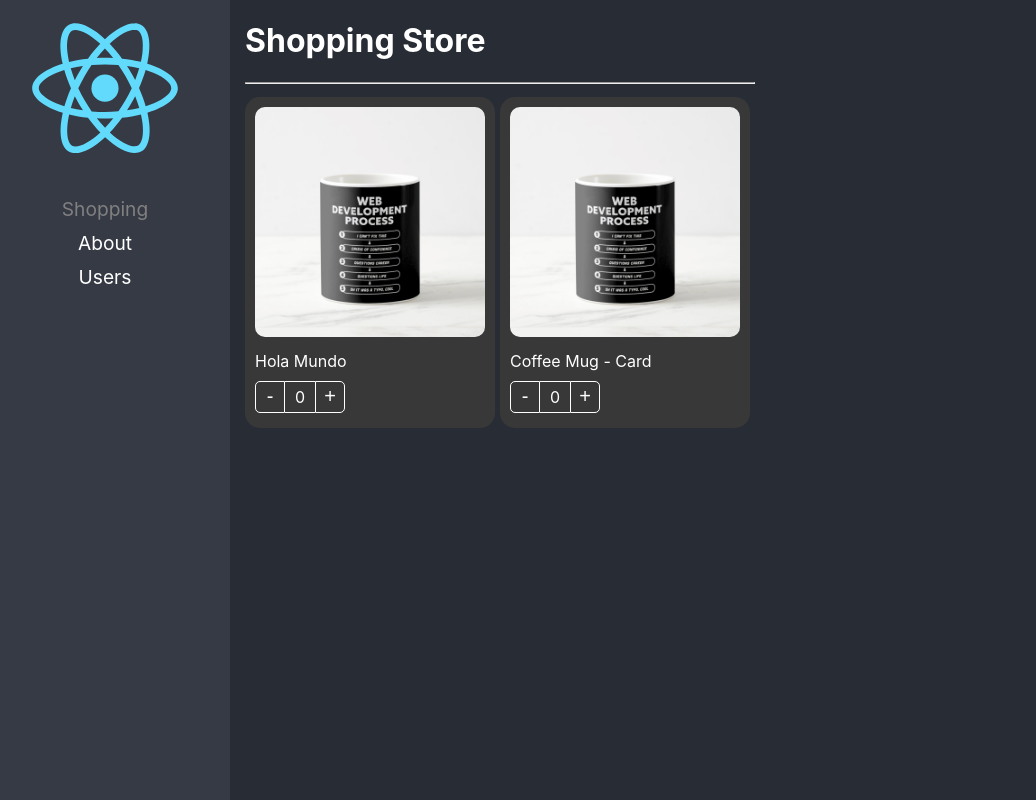
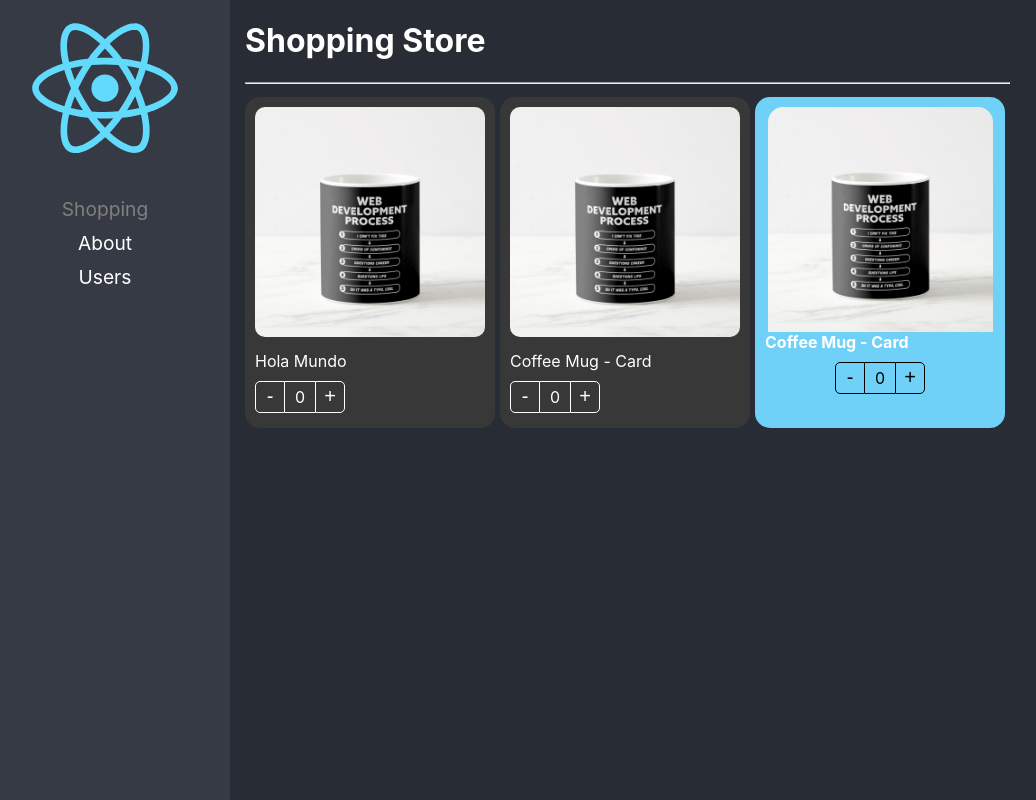
Before and after one commit to MarianaOrrego/ReactPro, a React (Create React App) app in the folder 02-react-app/: page / in a window 1280 px wide. Shown: the whole page, without its empty margins (20-1056 px from the left). Built offline with nearby package versions, Linux system fonts and the light colour scheme.

Commit message:
Refactor component patterns and styles, and update product card components

```diff
--- a/02-react-app/src/02-component-patterns/components/ProductButtons.tsx
+++ b/02-react-app/src/02-component-patterns/components/ProductButtons.tsx
@@ -4,11 +4,11 @@ import { ProductoButtonProps } from "../interfaces/interfaces";
 
 import styles from "../styles/styles.module.css";
 
-export const ProductButtons = ({ className }: ProductoButtonProps) => {
+export const ProductButtons = ({ className, style }: ProductoButtonProps) => {
   const { increaseBy, counter } = useContext(ProductContext);
 
   return (
-    <div className={`${styles.buttonsContainer} ${className}`}>
+    <div className={`${styles.buttonsContainer} ${className}`} style={style}>
       <button className={styles.buttonMinus} onClick={() => increaseBy(-1)}>
         {" "}
         -{" "}
--- a/02-react-app/src/02-component-patterns/components/ProductCard.tsx
+++ b/02-react-app/src/02-component-patterns/components/ProductCard.tsx
@@ -15,6 +15,7 @@ export const ProductCard = ({
   children,
   product,
   className,
+  style,
 }: ProductCardProps) => {
   const { counter, increaseBy } = useProduct();
 
@@ -26,7 +27,9 @@ export const ProductCard = ({
         product,
       }}
     >
-      <div className={`${styles.productCard} ${className}`}>{children}</div>
+      <div className={`${styles.productCard} ${className}`} style={style}>
+        {children}
+      </div>
     </Provider>
   );
 };
--- a/02-react-app/src/02-component-patterns/components/ProductImage.tsx
+++ b/02-react-app/src/02-component-patterns/components/ProductImage.tsx
@@ -5,7 +5,7 @@ import { ProductImageProps } from "../interfaces/interfaces";
 import styles from "../styles/styles.module.css";
 import noImage from "../assets/no-image.jpg";
 
-export const ProductImage = ({ img, className }: ProductImageProps) => {
+export const ProductImage = ({ img, className, style }: ProductImageProps) => {
   const { product } = useContext(ProductContext);
   let imgToShow: string;
 
@@ -20,6 +20,7 @@ export const ProductImage = ({ img, className }: ProductImageProps) => {
   return (
     <img
       className={`${styles.productImg} ${className}`}
+      style={style}
       src={imgToShow}
       alt="Product"
     />
--- a/02-react-app/src/02-component-patterns/components/ProductTitle.tsx
+++ b/02-react-app/src/02-component-patterns/components/ProductTitle.tsx
@@ -4,11 +4,15 @@ import { ProductContext } from "./ProductCard";
 
 import styles from "../styles/styles.module.css";
 
-export const ProductTitle = ({ title, className }: ProductTitleProps) => {
+export const ProductTitle = ({
+  title,
+  className,
+  style,
+}: ProductTitleProps) => {
   const { product } = useContext(ProductContext);
 
   return (
-    <span className={`${styles.productDescription} ${className}`}>
+    <span className={`${styles.productDescription} ${className}`} style={style}>
       {title ? title : product.title}
     </span>
   );
--- a/02-react-app/src/02-component-patterns/interfaces/interfaces.ts
+++ b/02-react-app/src/02-component-patterns/interfaces/interfaces.ts
@@ -4,6 +4,7 @@ export interface ProductCardProps {
   product: Product;
   children?: ReactElement | ReactElement[];
   className?: string;
+  style?: React.CSSProperties;
 }
 
 export interface Product {
@@ -28,13 +29,16 @@ export interface ProductCardHOCProps {
 export interface ProductTitleProps {
   title?: string;
   className?: string;
+  style?: React.CSSProperties;
 }
 
 export interface ProductImageProps {
   img?: string;
   className?: string;
+  style?: React.CSSProperties;
 }
 
 export interface ProductoButtonProps {
   className?: string;
+  style?: React.CSSProperties;
 }
--- a/02-react-app/src/02-component-patterns/pages/ShoppingPage.tsx
+++ b/02-react-app/src/02-component-patterns/pages/ShoppingPage.tsx
@@ -29,7 +29,7 @@ export const ShoppingPage = () => {
         <ProductCard product={product} className="bg-dark">
           <ProductCard.Image className="custom-image" />
           <ProductCard.Title title={"Hola Mundo"} className="text-white" />
-          <ProductCard.Buttons className="custom-buttons"/>
+          <ProductCard.Buttons className="custom-buttons" />
         </ProductCard>
 
         <ProductCard product={product} className="bg-dark">
@@ -37,6 +37,19 @@ export const ShoppingPage = () => {
           <ProductTitle className="text-white" />
           <ProductButtons className="custom-buttons" />
         </ProductCard>
+
+        <ProductCard product={product} style={{ backgroundColor: "#70D1F8" }}>
+          <ProductImage
+            style={{
+              width: "90%",
+              margin: "auto",
+              display: "block",
+              marginTop: "10px",
+            }}
+          />
+          <ProductTitle style={{ fontWeight: "bold", color: "white" }} />
+          <ProductButtons style={{ flex: 1, justifyContent: "center" }} />
+        </ProductCard>
       </div>
     </div>
   );
```
